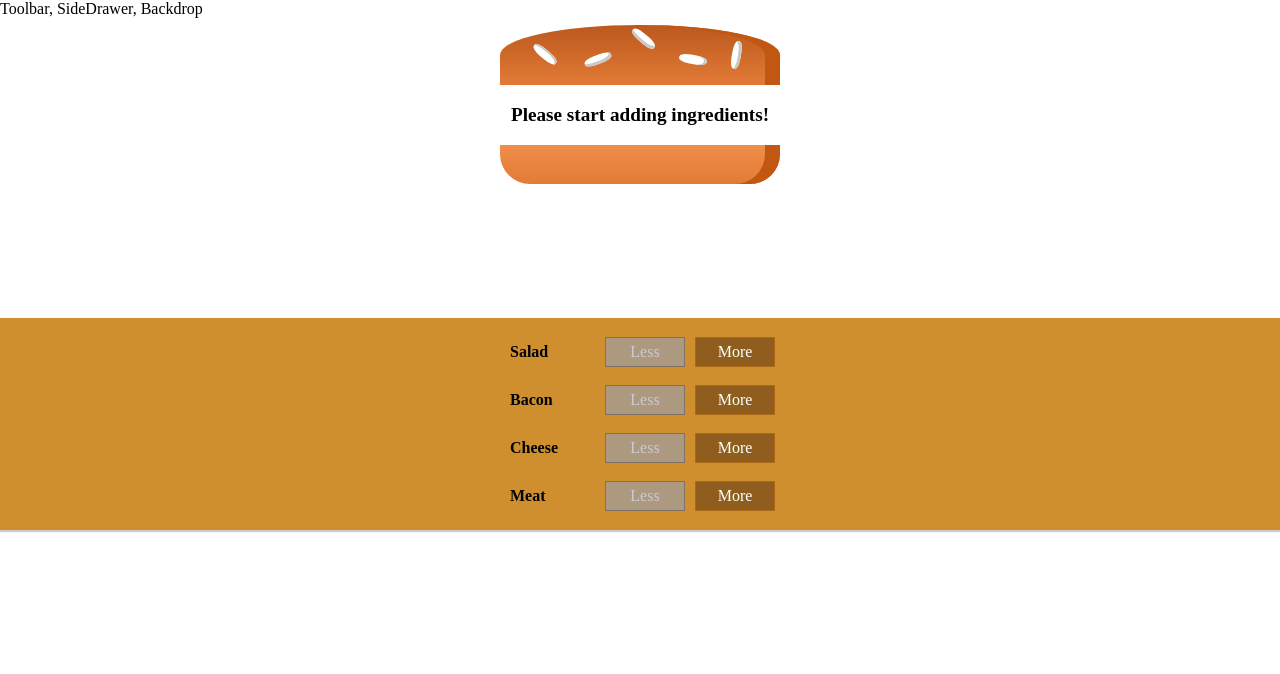
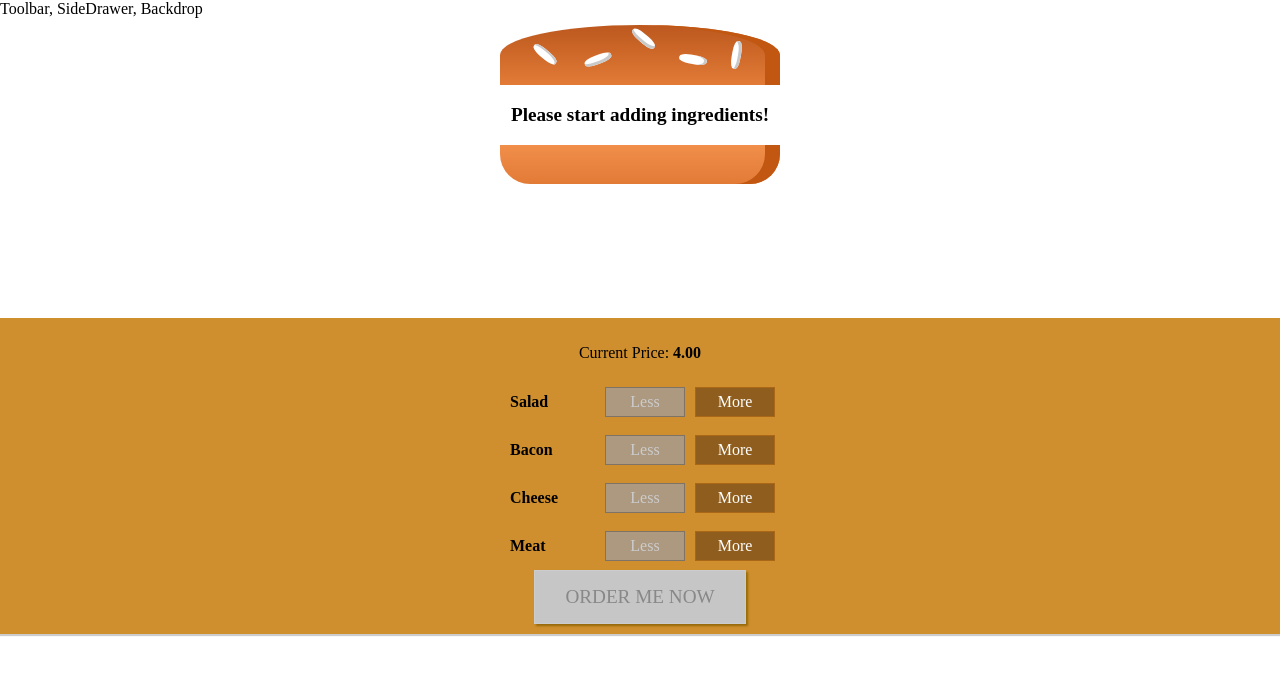
Before and after one commit to valimasca/React-Burger-App, a React app: page / in a window 1280 px wide. Shown: the top 674 px of the page. Built offline with nearby package versions, Linux system fonts and the light colour scheme.

Commit message:
adding order button and summary modal with animation

```diff
--- a/src/components/Burger/BuildControls/BuildControls.css
+++ b/src/components/Burger/BuildControls/BuildControls.css
@@ -8,3 +8,44 @@
     margin: auto;
     padding: 10px 0;
 }
+
+.OrderButton {
+    background-color: #DAD735;
+    outline: none;
+    cursor: pointer;
+    border: 1px solid #966909;
+    color: #966909;
+    font-family: inherit;
+    font-size: 1.2em;
+    padding: 15px 30px;
+    box-shadow: 2px 2px 2px #966909;
+}
+
+.OrderButton:hover, .OrderButton:active {
+    background-color: #A0DB41;
+    border: 1px solid #966909;
+    color: #966909;
+}
+
+.OrderButton:disabled {
+    background-color: #C7C6C6;
+    cursor: not-allowed;
+    border: 1px solid #ccc;
+    color: #888888;
+}
+
+.OrderButton:not(:disabled) {
+    animation: enable 0.3s linear;
+}
+
+@keyframes enable {
+    0% {
+        transform: scale(1);
+    }
+    60% {
+        transform: scale(1.1);
+    }
+    100% {
+        transform: scale(1);
+    }
+}
--- a/src/components/Burger/BuildControls/BuildControls.js
+++ b/src/components/Burger/BuildControls/BuildControls.js
@@ -12,6 +12,7 @@
 
 const buildControls = (props) => (
     <div className={classes.BuildControls}>
+        <p>Current Price: <strong>{props.price.toFixed(2)}</strong></p>
         {controls.map(ctrl => (
             <BuildControl
              key={ctrl.label}
@@ -20,6 +21,11 @@
              removed={() => props.ingredientRemoved(ctrl.type)}
              disabled={props.disabled[ctrl.type]}/>
         ))}
+        <button
+        className={classes.OrderButton}
+        disabled={!props.purchasable}
+        onClick={props.ordered}>ORDER ME NOW
+        </button>
     </div>
 );
 
--- /dev/null
+++ b/src/components/Burger/OrderSummary/OrderSummary.js
@@ -0,0 +1,26 @@
+import React from 'react';
+
+import Aux from '../../../hoc/Aux';
+
+const orderSummary = (props) => {
+    const ingredientSummary = Object.keys(props.ingredients)
+        .map(igKey => {
+            return (
+            <li key={igKey}>
+                <span style={{textTransform: 'capitalize'}}>{igKey}</span>: {props.ingredients[igKey]}
+            </li>);
+        });
+
+     return (
+         <Aux>
+             <h3>Your Order</h3>
+             <p>A delicious burger with the following ingredients:</p>
+             <ul>
+                {ingredientSummary}
+             </ul>
+             <p>Continue to Checkout?</p>
+         </Aux>
+     )
+};
+
+export default orderSummary;
--- /dev/null
+++ b/src/components/UI/Modal/Modal.css
@@ -0,0 +1,20 @@
+.Modal {
+    position: fixed;
+    z-index: 500;
+    background-color: white;
+    width: 70%;
+    border: 1px solid #ccc;
+    box-shadow: 1px 1px 1px black;
+    padding: 16px;
+    left: 15%;
+    top: 30%;
+    box-sizing: border-box;
+    transition: all 0.3s ease-out;
+}
+
+@media (min-width: 600px) {
+    .Modal {
+        width: 500px;
+        left: calc(50% - 250px);
+    }
+}
--- /dev/null
+++ b/src/components/UI/Modal/Modal.js
@@ -0,0 +1,16 @@
+import React from 'react';
+
+import classes from './Modal.css';
+
+const modal = (props) => (
+    <div
+        className={classes.Modal}
+        style={{
+            transform: props.show ? 'translateY(0)' : 'translateY(-100vh)',
+            opacity: props.show ? '1' : '0'
+        }}>
+        {props.children}
+    </div>
+);
+
+export default modal;
--- a/src/containers/BurgerBuilder/BurgerBuilder.js
+++ b/src/containers/BurgerBuilder/BurgerBuilder.js
@@ -3,6 +3,8 @@
 import Aux from '../../hoc/Aux';
 import Burger from '../../components/Burger/Burger';
 import BuildControls from '../../components/Burger/BuildControls/BuildControls';
+import Modal from '../../components/UI/Modal/Modal';
+import OrderSummary from '../../components/Burger/OrderSummary/OrderSummary';
 
 
 const INGREDIENT_PRICES = {
@@ -24,7 +26,20 @@
             cheese: 0,
             meat: 0
         },
-        totalPrice: 4
+        totalPrice: 4,
+        purchaseable: false,
+        purchasing: false
+    }
+
+    updatePurchaseState(ingredients) {
+        const sum = Object.keys( ingredients )
+        .map( igKey => {
+            return ingredients[igKey];
+        } )
+        .reduce((sum, el) => {
+            return sum + el;
+        }, 0);
+        this.setState({purchasable: sum > 0});
     }
 
     addIngredientHandler = (type) => {
@@ -38,6 +53,7 @@
         const oldPrice = this.state.totalPrice;
         const newPrice = oldPrice + priceAddition;
         this.setState({totalPrice: newPrice, ingredients: updatedIngredients});
+        this.updatePurchaseState(updatedIngredients);
     }
 
     removeIngredientHandler = (type) => {
@@ -54,6 +70,11 @@
         const oldPrice = this.state.totalPrice;
         const newPrice = oldPrice - priceDeduction;
         this.setState({totalPrice: newPrice, ingredients: updatedIngredients});
+        this.updatePurchaseState(updatedIngredients);
+    }
+
+    purchaseHandler = ()  => {
+        this.setState({purchasing: true});
     }
 
     render() {
@@ -66,11 +87,17 @@
 
         return(
             <Aux>
+                <Modal show={this.state.purchasing}>
+                    <OrderSummary ingredients={this.state.ingredients}/>
+                </Modal>
                 <Burger  ingredients={this.state.ingredients} />
                 <BuildControls
                     ingredientAdded={this.addIngredientHandler}
                     ingredientRemoved={this.removeIngredientHandler}
-                    disabled = {disabledInfo}/>
+                    disabled = {disabledInfo}
+                    purchasable={this.state.purchasable}
+                    ordered={this.purchaseHandler}
+                    price={this.state.totalPrice}/>
             </Aux>
         );
     }
```
Also changed, not shown: src/components/UI/Backdrop/Backdrop.js (added).
